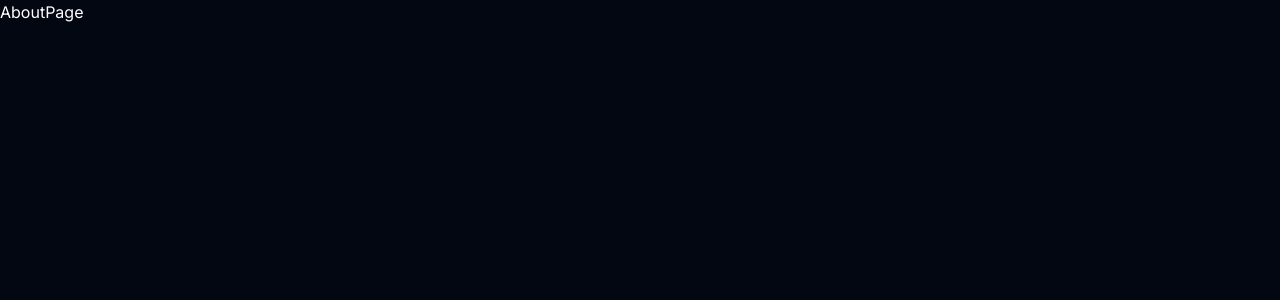
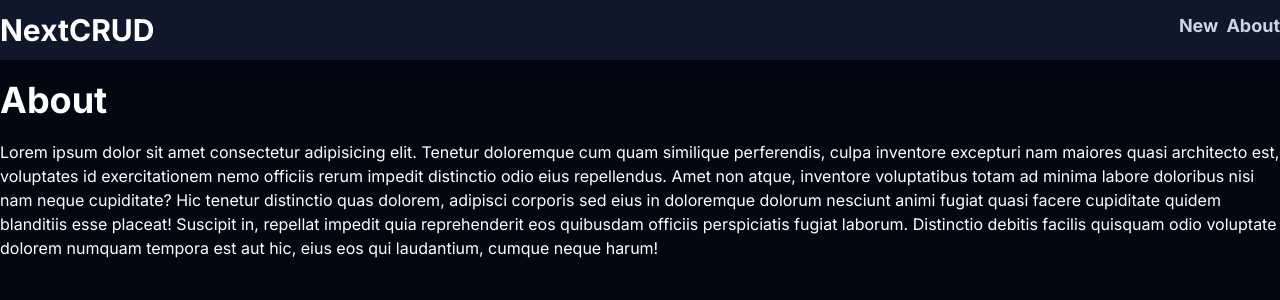
Before and after one commit to tiago1820/nextjs-crud-prisma, a Next.js app: page /about in a window 1280 px wide. Shown: the top 300 px of the page. Built offline with nearby package versions, Linux system fonts and the light colour scheme.

Commit message:
Navegación

```diff
--- a/src/app/about/page.jsx
+++ b/src/app/about/page.jsx
@@ -1,7 +1,10 @@
 
 function AboutPage() {
     return (
-        <div>AboutPage</div>
+        <section className="container mx-auto">
+            <h3 className="text-4xl font-bold my-5">About</h3>
+            <p>Lorem ipsum dolor sit amet consectetur adipisicing elit. Tenetur doloremque cum quam similique perferendis, culpa inventore excepturi nam maiores quasi architecto est, voluptates id exercitationem nemo officiis rerum impedit distinctio odio eius repellendus. Amet non atque, inventore voluptatibus totam ad minima labore doloribus nisi nam neque cupiditate? Hic tenetur distinctio quas dolorem, adipisci corporis sed eius in doloremque dolorum nesciunt animi fugiat quasi facere cupiditate quidem blanditiis esse placeat! Suscipit in, repellat impedit quia reprehenderit eos quibusdam officiis perspiciatis fugiat laborum. Distinctio debitis facilis quisquam odio voluptate dolorem numquam tempora est aut hic, eius eos qui laudantium, cumque neque harum!</p>
+        </section>
     )
 }
 
--- a/src/app/layout.jsx
+++ b/src/app/layout.jsx
@@ -1,4 +1,5 @@
 import { Inter } from "next/font/google";
+import Navbar from "@/components/Navbar";
 import "./globals.css";
 
 const inter = Inter({ subsets: ["latin"] });
@@ -11,7 +12,10 @@ export const metadata = {
 export default function RootLayout({ children }) {
   return (
     <html lang="en">
-      <body className={inter.className}>{children}</body>
+      <body className={inter.className}>
+        <Navbar />
+        {children}
+      </body>
     </html>
   );
 }
--- /dev/null
+++ b/src/app/not-found.jsx
@@ -0,0 +1,16 @@
+import Link from "next/link";
+
+function NotFound() {
+  return (
+    <section className="flex h-[calc(100vh-7rem)] justify-center items-center">
+      <div>
+        <h1 className="text-4xl font-bold">Not Found</h1>
+        <Link href="/" className="text-center text-slate-400 text-2xl mt-5">
+          Volver al inicio
+        </Link>
+      </div>
+    </section>
+  )
+}
+
+export default NotFound
--- /dev/null
+++ b/src/components/Navbar.jsx
@@ -0,0 +1,31 @@
+import Link from "next/link";
+
+function Navbar() {
+  return (
+    <nav className="bg-slate-900">
+      <div className="container mx-auto flex justify-between item-center py-3">
+        <Link href="/">
+          <h3 className="font-bold text-3xl">NextCRUD</h3>
+        </Link>
+        <ul className="flex gap-x-2 text-lg font-bold">
+          <li>
+            <Link href="/new"
+              className="text-slate-300 hover:text-slate-200"
+            >
+              New
+            </Link>
+          </li>
+          <li>
+            <Link href="/about"
+              className="text-slate-300 hover:text-slate-200"
+            >
+              About
+            </Link>
+          </li>
+        </ul>
+      </div>
+    </nav>
+  )
+}
+
+export default Navbar;
```
Also changed, not shown: 1 other file (tests, documents, lock files or other folders).
